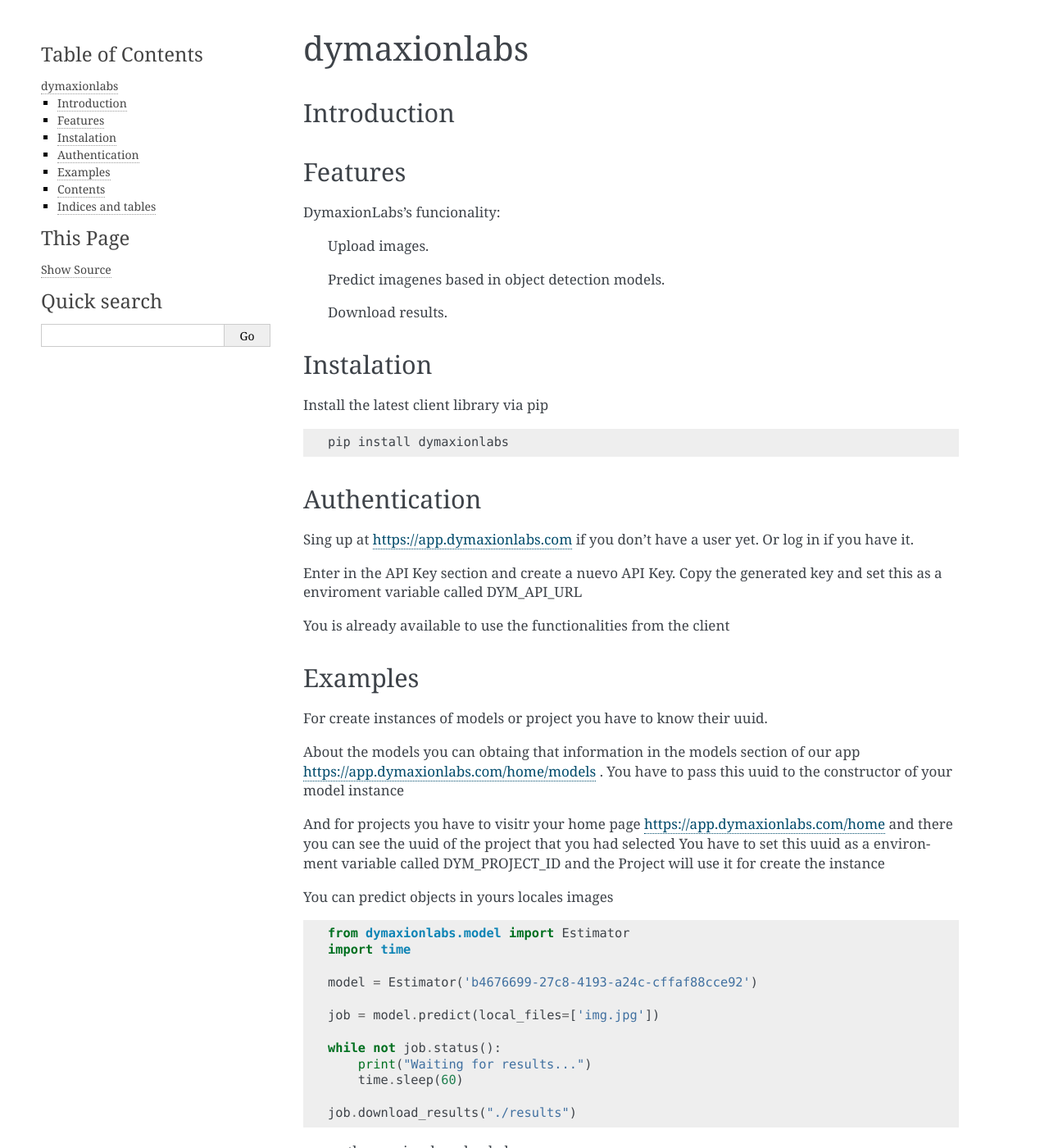
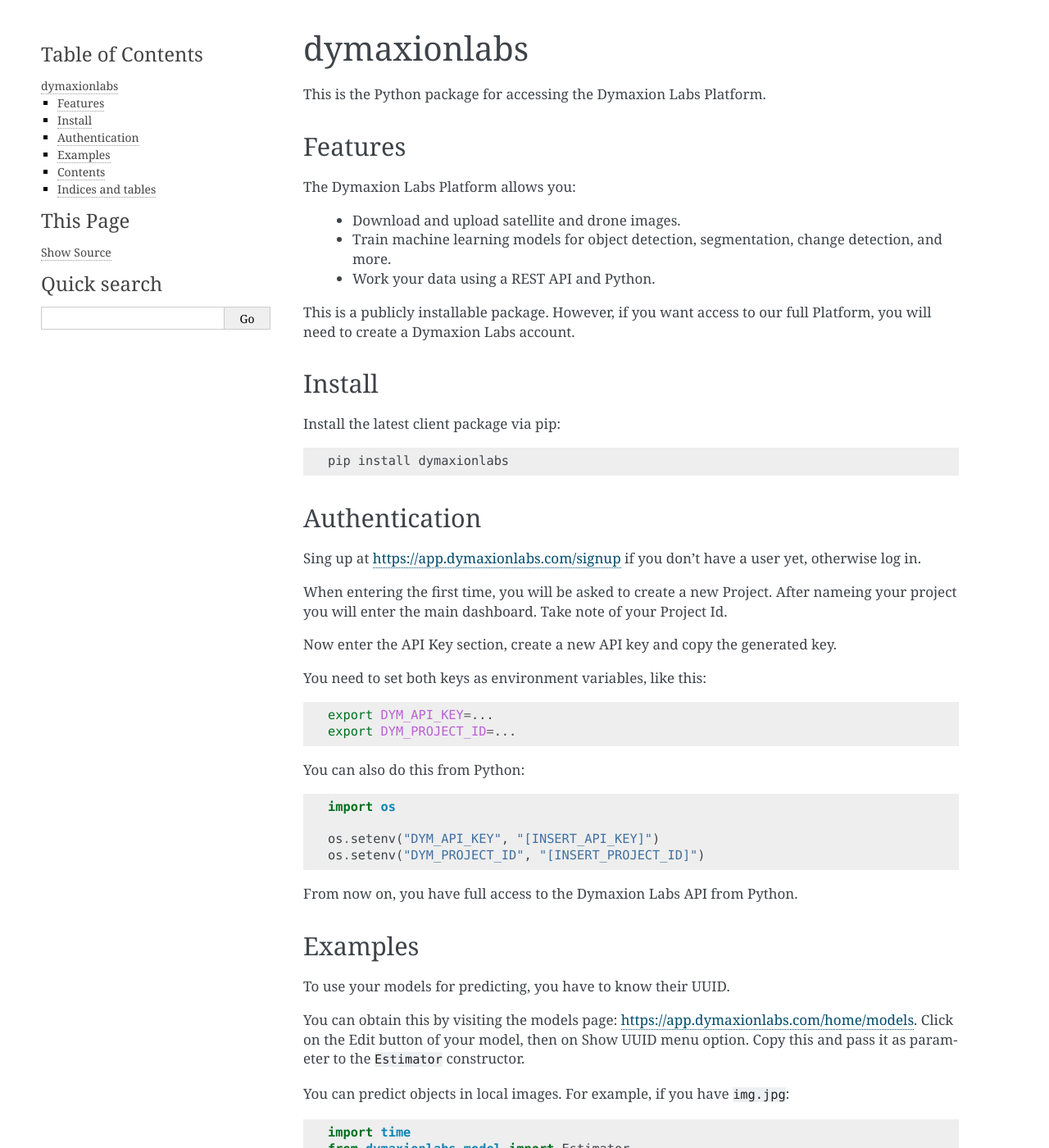
Before and after one commit to dymaxionlabs/python-sdk, a Sphinx documentation site: the page built from docs/index.rst, in a window 1280 px wide and 1400 px high. Shown: the whole window at 82% size. Built offline with Sphinx 7.4.7, drawn with Linux system fonts in a browser that asks for light colours; some of the changed text lies outside the part shown.

Commit message:
Update index

```diff
--- a/docs/index.rst
+++ b/docs/index.rst
@@ -2,26 +2,27 @@
 dymaxionlabs
 ============
 
-Introduction
-============
-
+This is the Python package for accessing the Dymaxion Labs Platform.
 
 
 Features
 ========
-DymaxionLabs's funcionality:
 
-   Upload images.
+The Dymaxion Labs Platform allows you:
 
-   Predict imagenes based in object detection models.
+ - Download and upload satellite and drone images.
+ - Train machine learning models for object detection, segmentation, change
+   detection, and more.
+ - Work your data using a REST API and Python.
 
-   Download results.
+This is a publicly installable package. However, if you want access to our full
+Platform, you will need to create a Dymaxion Labs account.
 
 
-Instalation
-===========
+Install
+=======
 
-Install the latest client library via pip
+Install the latest client package via pip:
 
 .. code-block:: bash
 
@@ -31,46 +32,67 @@
 Authentication
 ==============
 
-Sing up at `<https://app.dymaxionlabs.com>`_  if you don't have a user yet. Or log in if you have it.
+Sing up at https://app.dymaxionlabs.com/signup if you don't have a user yet,
+otherwise log in.
 
-Enter in the API Key section and create a nuevo API Key. Copy the generated key and set this as a enviroment variable called DYM_API_URL
+When entering the first time, you will be asked to create a new Project. After
+nameing your project you will enter the main dashboard.  Take note of your
+Project Id.
 
-You is already available to use the functionalities from the client
+Now enter the API Key section, create a new API key and copy the generated key.
+
+You need to set both keys as environment variables, like this:
+
+.. code-block:: bash
+
+  export DYM_API_KEY=...
+  export DYM_PROJECT_ID=...
+
+
+You can also do this from Python:
+
+.. code-block:: python
+
+  import os
+
+  os.setenv("DYM_API_KEY", "[INSERT_API_KEY]")
+  os.setenv("DYM_PROJECT_ID", "[INSERT_PROJECT_ID]")
+
+
+From now on, you have full access to the Dymaxion Labs API from Python.
+
 
 Examples
 ========
 
-For create instances of models or project you have to know their uuid.
+To use your models for predicting, you have to know their UUID.
 
-About the models you can obtaing that information in the models section
-of our app https://app.dymaxionlabs.com/home/models .
-You have to pass this uuid to the constructor of your model instance
+You can obtain this by visiting the models page:
+https://app.dymaxionlabs.com/home/models.
+Click on the Edit button of your model, then on Show UUID menu option. Copy
+this and pass it as parameter to the ``Estimator`` constructor.
 
-And for projects you have to visitr your home page https://app.dymaxionlabs.com/home
-and there you can see the uuid of the project that you had selected
-You have to set this uuid as a environment variable called DYM_PROJECT_ID
-and the Project will use it for create the instance
-
-
-You can predict objects in yours locales images
+You can predict objects in local images. For example, if you have ``img.jpg``:
 
 .. code-block:: python
 
+    import time
     from dymaxionlabs.model import Estimator
-    import time
 
     model = Estimator('b4676699-27c8-4193-a24c-cffaf88cce92')
 
-    job = model.predict(local_files=['img.jpg'])
+    job = model.predict_files(local_files=['./img.jpg'])
 
+    # Wait for results
     while not job.status():
         print("Waiting for results...")
         time.sleep(60)
 
+    # Download results to ./results directory (will be created if not exists)
     job.download_results("./results")
 
-or use the previously uploaded
 
+or use previously uploaded files (*remote*)
 
 .. code-block:: python
 
@@ -79,15 +101,18 @@
 
     project = Project()
     files = project.files()
+    first_file = files[0]
 
     model = Estimator('b4676699-27c8-4193-a24c-cffaf88cce92')
 
-    job = model.predict(preload_files=[files[0].name])
+    job = model.predict_files(preload_files=[first_file.name])
 
+    # Wait for results
     while not job.status():
         print("Waiting for seconds results...")
         time.sleep(60)
 
+    # Download results to ./results directory (will be created if not exists)
     job.download_results("./results")
 
 
```
